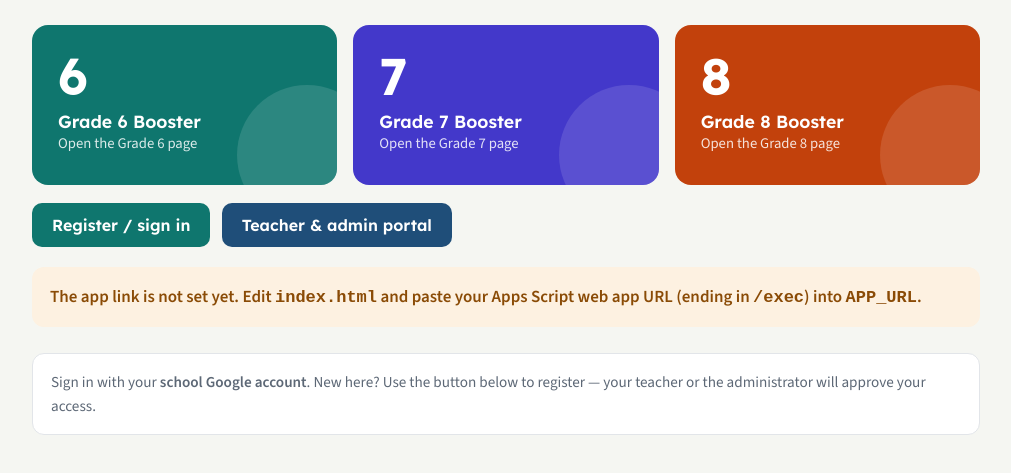
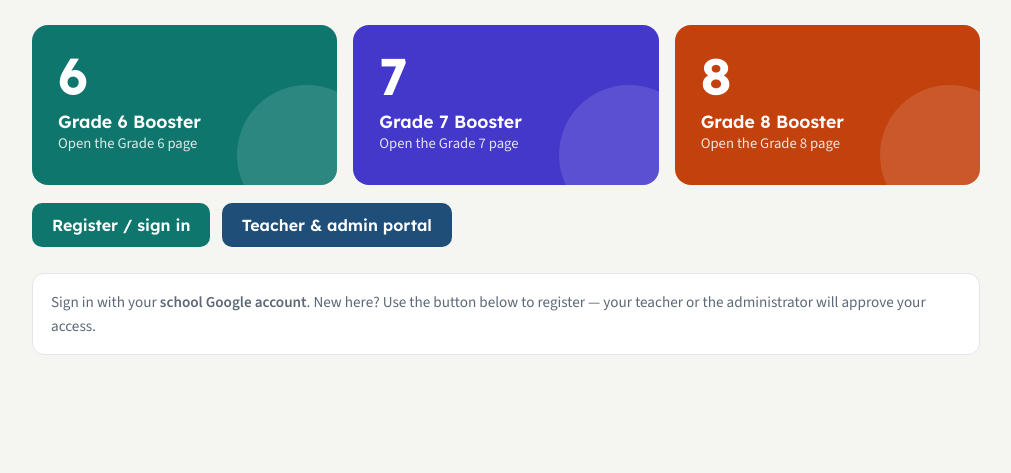
Before and after one commit to vgilbert1-svg/Booster_Computing, a plain HTML site: page index.html in a window 1280 px wide. Shown: the part 149-622 px from the top of the page, without its empty margins (134-1145 px from the left). Drawn offline with nearby package versions, Linux system fonts and the light colour scheme.

Commit message:
Update index.html

```diff
--- a/index.html
+++ b/index.html
@@ -48,7 +48,7 @@
 
 <script>
   /* ▼▼ Paste your Apps Script web app URL here (Deploy › Manage deployments › Web app URL) ▼▼ */
-  var APP_URL = 'PASTE_YOUR_WEB_APP_URL_HERE';
+  var APP_URL = 'https://script.google.com/a/vinschool.edu.vn/macros/s/AKfycbwFoXanByuIi-FoIM7T83jYIIeS5AK1vKVQdQ0EtW5Hy7g83qoThs3plDgAJD9HIF_n/exec';
   /* ▲▲ ------------------------------------------------------------------------------------ ▲▲ */
 
   var ready = /^https:\/\/script\.google\.com\/.+\/exec$/.test(APP_URL.trim());
```
